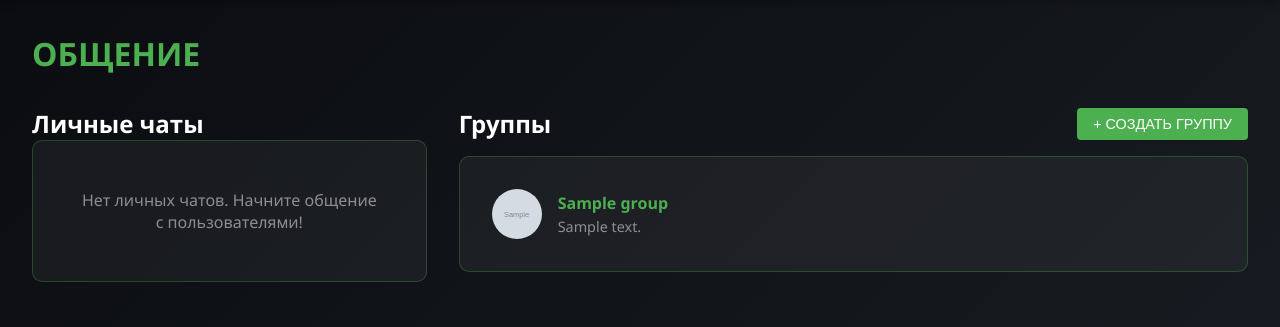
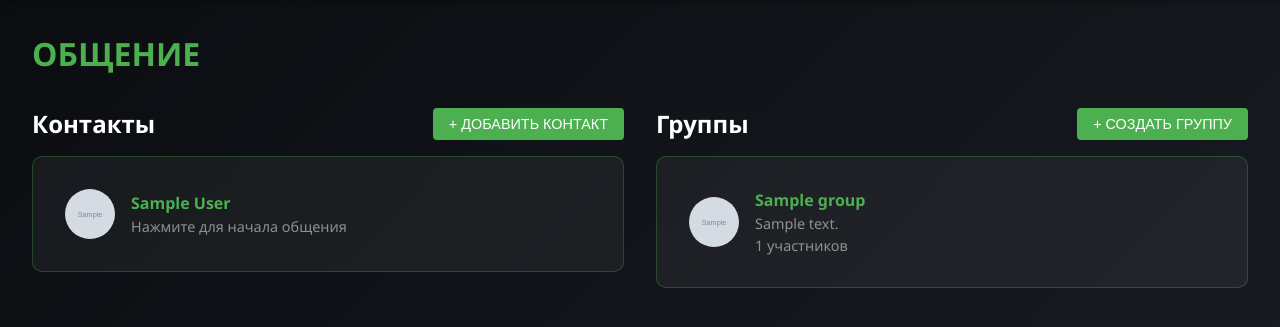
Before and after one commit to zenorvin-a11y/I-ustal-ladno-SPEKTR-, a Flask app: page /obshchenie in a window 1280 px wide. Shown: the part 72-399 px from the top of the page. Run offline with Flask 3, Linux system fonts and the light colour scheme; a user stored in the database is signed in; tables that the repository leaves empty hold one stand-in row (values such as "Sample post"); grey boxes marked "Sample" are stand-in pictures.

Commit message:
Update obshchenie.html

```diff
--- a/templates/obshchenie.html
+++ b/templates/obshchenie.html
@@ -89,14 +89,9 @@
             flex-wrap: wrap;
         }
 
-        .private-chats {
+        .contacts-section, .groups-section {
             flex: 1;
             min-width: 300px;
-        }
-
-        .group-chats {
-            flex: 2;
-            min-width: 400px;
         }
 
         .section-header {
@@ -106,7 +101,7 @@
             margin-bottom: 1rem;
         }
 
-        .create-btn {
+        .create-btn, .add-contact-btn {
             background: #4CAF50;
             color: white;
             border: none;
@@ -121,6 +116,8 @@
             border-radius: 10px;
             padding: 1rem;
             border: 1px solid rgba(76, 175, 80, 0.3);
+            max-height: 500px;
+            overflow-y: auto;
         }
 
         .chat-item {
@@ -131,6 +128,7 @@
             border-bottom: 1px solid rgba(255,255,255,0.1);
             cursor: pointer;
             transition: background 0.3s;
+            position: relative;
         }
 
         .chat-item:hover {
@@ -252,28 +295,31 @@
         <h1>ОБЩЕНИЕ</h1>
 
         <div class="chat-sections">
-            <div class="private-chats">
-                <h2>Личные чаты</h2>
+            <div class="contacts-section">
+                <div class="section-header">
+                    <h2>Контакты</h2>
+                    <button class="add-contact-btn" onclick="showAddContactModal()">+ ДОБАВИТЬ КОНТАКТ</button>
+                </div>
                 <div class="chat-list">
-                    {% if chat_users %}
-                        {% for chat_user in chat_users %}
-                        <div class="chat-item" onclick="location.href='/chat/{{ chat_user.id }}'">
-                            <img src="{{ chat_user.avatar }}" alt="Avatar" class="chat-avatar" onerror="this.src='/static/logo.png'">
+                    {% if contacts %}
+                        {% for contact in contacts %}
+                        <div class="chat-item" onclick="location.href='/chat/{{ contact.id }}'">
+                            <img src="{{ contact.avatar }}" alt="Avatar" class="chat-avatar" onerror="this.src='/static/logo.png'">
                             <div class="chat-info">
-                                <div class="chat-name">{{ chat_user.name }}</div>
+                                <div class="chat-name">{{ contact.name }}</div>
                                 <div class="chat-preview">Нажмите для начала общения</div>
                             </div>
                         </div>
                         {% endfor %}
                     {% else %}
                         <div style="padding: 2rem; text-align: center; color: rgba(255,255,255,0.5);">
-                            Нет личных чатов. Начните общение с пользователями!
+                            Нет контактов. Добавьте первый контакт!
                         </div>
                     {% endif %}
                 </div>
             </div>
 
-            <div class="group-chats">
+            <div class="groups-section">
                 <div class="section-header">
                     <h2>Группы</h2>
                     <button class="create-btn" onclick="showCreateGroupModal()">+ СОЗДАТЬ ГРУППУ</button>
@@ -286,6 +332,7 @@
                             <div class="chat-info">
                                 <div class="chat-name">{{ group.name }}</div>
                                 <div class="chat-preview">{{ group.description or 'Нет описания' }}</div>
+                                <div class="chat-preview">{{ group.members|length }} участников</div>
                             </div>
                         </div>
                         {% endfor %}
@@ -307,8 +354,25 @@
                 <input type="text" name="name" placeholder="Название группы" required>
                 <textarea name="description" placeholder="Описание группы" rows="3"></textarea>
                 <button type="submit">СОЗДАТЬ</button>
+                <button type="button" class="cancel-btn" onclick="hideCreateGroupModal()">ОТМЕНА</button>
             </form>
-            <button onclick="hideCreateGroupModal()" style="background: #f44336; margin-top: 0.5rem;">ОТМЕНА</button>
+        </div>
+    </div>
+
+    <!-- Модальное окно добавления контакта -->
+    <div class="modal" id="addContactModal">
+        <div class="modal-content">
+            <h2>Добавить контакт</h2>
+            <div class="users-list">
+                {% for user in all_users %}
+                <div class="user-item">
+                    <img src="{{ user.avatar }}" alt="Avatar" class="user-avatar" onerror="this.src='/static/logo.png'">
+                    <span class="user-name">{{ user.name }}</span>
+                    <button class="select-btn" onclick="addContact({{ user.id }})">ДОБАВИТЬ</button>
+                </div>
+                {% endfor %}
+            </div>
+            <button class="cancel-btn" onclick="hideAddContactModal()">ЗАКРЫТЬ</button>
         </div>
     </div>
 
@@ -320,6 +384,30 @@
         function hideCreateGroupModal() {
             document.getElementById('createGroupModal').classList.remove('active');
         }
+
+        function showAddContactModal() {
+            document.getElementById('addContactModal').classList.add('active');
+        }
+
+        function hideAddContactModal() {
+            document.getElementById('addContactModal').classList.remove('active');
+        }
+
+        function addContact(userId) {
+            fetch('/add_contact', {
+                method: 'POST',
+                headers: {'Content-Type': 'application/json'},
+                body: JSON.stringify({contact_id: userId})
+            })
+            .then(response => response.json())
+            .then(data => {
+                if (data.success) {
+                    location.reload();
+                } else {
+                    alert('Ошибка при добавлении контакта');
+                }
+            });
+        }
     </script>
 </body>
 </html>
```
Also changed, not shown: other parts of templates/obshchenie.html (+50 -5 lines).
